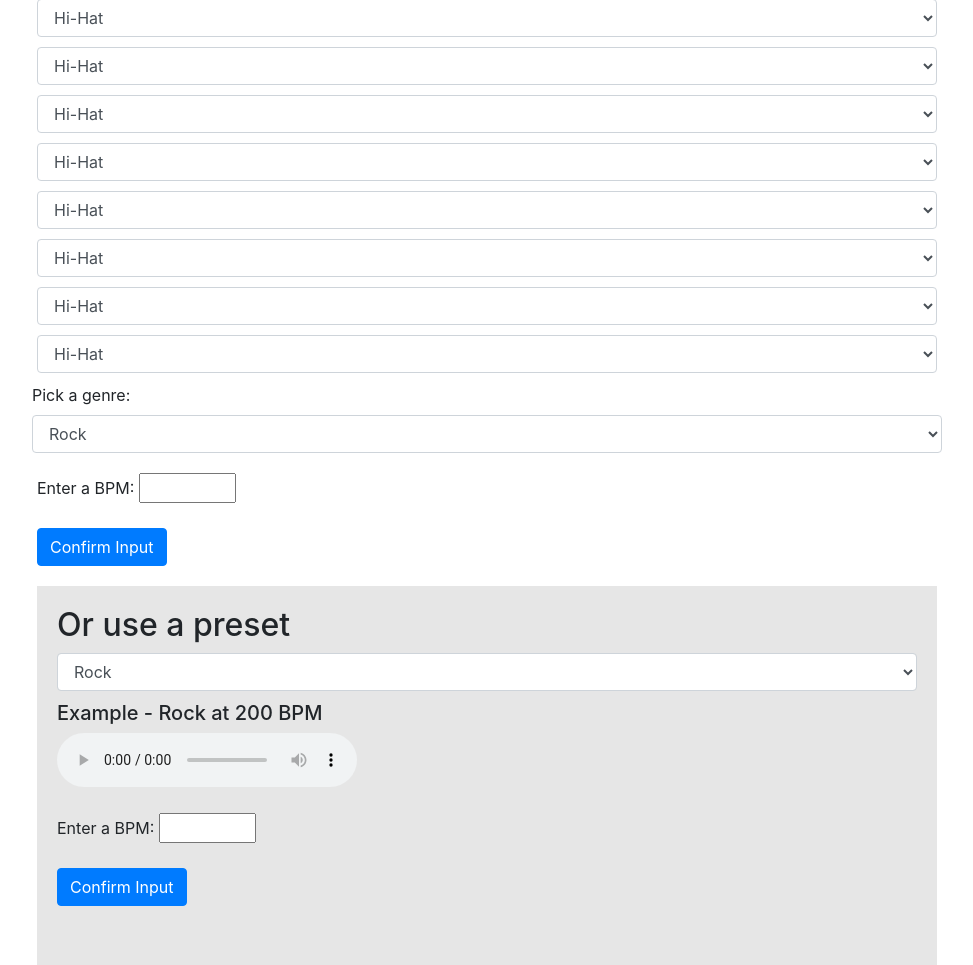
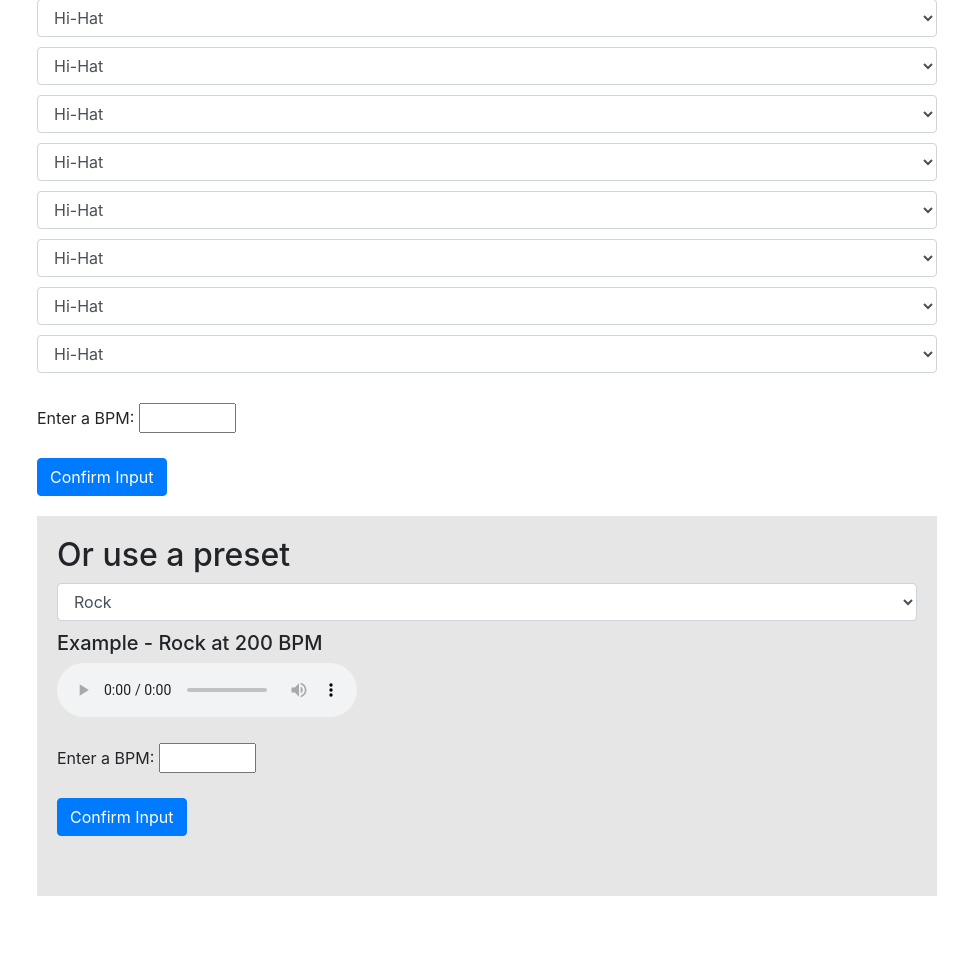
Before and after one commit to Dupeydoo/DRAG, a Django app: page /Diversify/ in a window 1280 px wide. Shown: the part 343-1308 px from the top of the page, without its empty margins (153-1126 px from the left). Run offline with Django 3.2, Linux system fonts and the light colour scheme; some libraries are stand-ins or nearby versions.

Commit message:
Added more presets, sharpening up for apache development.

```diff
--- a/DRAG/datacontext.py
+++ b/DRAG/datacontext.py
@@ -16,10 +16,10 @@ context = {
     "automated_generations": 100,                                                # Number of automated generations ran.
     "population_size": 10,                                                       # Size of the GA population.
     "copy_ratio": 0.3,                                                           # Number of copies to create initially.
-    "tournament_size": 5,                                                        # Tournament selection parameter.
+    "tournament_size": 4,                                                        # Tournament selection parameter.
     "time_signature": 8,                                                         # In this case total beats in two bars.
-    "cross_prob": 0.5,                                                           # The probability of crossover.
-    "muta_prob": 0.5,                                                            # The probability of mutation.
+    "cross_prob": 0.3,                                                           # The probability of crossover.
+    "muta_prob": 0.6,                                                            # The probability of mutation.
     "is_home": False,                                                            # Helps control the menu options.
     "system_path": os.path.dirname(os.path.dirname(os.path.abspath(__file__))),  # Location of the DRAG directory
     "wav_path": "/DRAG/static/wavfiles/"                                         # Location of the server wav files.
--- a/DRAG/settings.py
+++ b/DRAG/settings.py
@@ -24,7 +24,7 @@ SECRET_KEY = 'eppqir%otc_0k)0fox(yu&1&77r6^#m^&6924dchv@yxrgfgha'
 # SECURITY WARNING: don't run with debug turned on in production!
 DEBUG = True
 
-ALLOWED_HOSTS = []
+ALLOWED_HOSTS = ["192.168.0.13", "127.0.0.1"]
 
 # Application definition
 
--- a/DRAGNN/machinelearning/classification.py
+++ b/DRAGNN/machinelearning/classification.py
@@ -42,7 +42,7 @@ def perform_classification(data, fitness, features, request, hot_encoder):
     clf = GridSearchCV(ensemble.RandomForestClassifier(n_jobs=-1), tuned_parameters, n_jobs=-1, cv=CROSS_VAL_FOLDS)
     clf.fit(data, fitness)
     predictions = clf.predict(data)
-    # write_to_file(predictions, fitness, features)
+    write_to_file(predictions, fitness, features)
     ag.run(clf, request, hot_encoder)
 
 
--- a/DRAGNN/views.py
+++ b/DRAGNN/views.py
@@ -6,7 +6,7 @@ from DRAGProj.dragcommon import pageerror as pe
 from DRAGProj.dragcommon import viewshelper as vh
 
 from DRAGNN.machinelearning import classification as cl
-import uuid
+from DRAGNN.storage import datastore as ds
 
 
 def machinelearn(request):
@@ -29,4 +29,6 @@ def finished(request):
     if request.session["current_generation"] != context["manual_generations"] + context["automated_generations"]:
         return pe.catch_critical_error(request)
     context["population_range"] = range(context["population_size"])
+    if "user_id" not in request.session:
+        ds.delete_data_store(request.session["user_id"])
     return render(request, "finish.html", context)
--- a/DRAGProj/forms/custominputform.py
+++ b/DRAGProj/forms/custominputform.py
@@ -37,15 +37,6 @@ instrument_choices = (
 instrument_choices (:obj:`tuple` of :obj:`tuple`): The choices to be visible on the input drop-downs.
 """
 
-genres = [
-    ("Rock", "Rock"),
-    ("Jazz", "Jazz"),
-    ("Blues", "Blues")
-]
-"""
-genres (:obj:`list` of :obj:`tuple`): The choices of genre for the input drop-down.
-"""
-
 
 class CustomInputForm(forms.Form):
     """
@@ -55,7 +46,6 @@ class CustomInputForm(forms.Form):
     Attributes:
         beat + number (:obj:`TypedChoiceField`): Each beat has its own drop-down object using a HTML5 Select.
         bpm (:obj:`IntegerField`): An object representing a HTML5 number input for the bpm.
-        genre (:obj:`ChoiceField`): An object representing a HTML5 drop-down for choosing track genre.
     """
     beat_one = forms.TypedChoiceField(choices=instrument_choices, coerce=int,
                                       widget=forms.Select(attrs={"class": "form-control cb"}))
@@ -75,7 +65,6 @@ class CustomInputForm(forms.Form):
                                         widget=forms.Select(attrs={"class": "form-control cb"}))
     bpm = forms.IntegerField(max_value=250, min_value=60,
                              widget=forms.NumberInput(attrs={"id": "bpm", "name": "bpm"}))
-    genre = forms.ChoiceField(choices=genres, widget=forms.Select(attrs={"class": "form-control", "id": "genre"}))
 
     def clean(self):
         cleaned_data = super().clean()
--- a/DRAGProj/forms/presetform.py
+++ b/DRAGProj/forms/presetform.py
@@ -16,7 +16,9 @@ This module houses the simple PresetForm used for ease of the user.
 preset_choices = (
     (0, "Rock"),
     (1, "Rock-Two"),
-    (2, "Rock-Three")
+    (2, "Rock-Three"),
+    (3, "Alternative"),
+    (4, "Alternative-Two")
 )
 """
 preset_choices (:obj:`tuple` of :obj:`tuple`): A list of available presets to
--- a/DRAGProj/templates/DRAG/geneticform.html
+++ b/DRAGProj/templates/DRAG/geneticform.html
@@ -23,10 +23,6 @@
             {{ form.beat_six }}
             {{ form.beat_seven }}
             {{ form.beat_eight }}
-            <div class="form-row">
-                <label for="genre">Pick a genre: </label>
-                {{ form.genre }}
-            </div>
             <div class="form-element">
                 <label for="bpm">Enter a BPM: </label>
                 {{ form.bpm }}
--- a/DRAGProj/views.py
+++ b/DRAGProj/views.py
@@ -12,6 +12,8 @@ from DRAGProj.dragcommon.appstart import AppStart
 import DRAGProj.dragcommon.formhelper as fh
 import DRAGProj.dragcommon.pageerror as pe
 import DRAGProj.dragcommon.viewshelper as vh
+
+import DRAGNN.storage.datastore as ds
 
 """
 Handles view and form logic within the DRAGProj application.
@@ -49,6 +51,9 @@ def index(request):
     response = render(request, "DRAG/index.html", {"is_home": True})
     cookie_uuid = request.COOKIES["track_identifier"] if "track_identifier" in request.COOKIES else None
     vh.set_uuid_cookie(response, request, cookie_uuid)
+
+    if "user_id" not in request.session:
+        ds.delete_data_store(request.session["user_id"])
     return response
 
 
@@ -129,7 +134,7 @@ def diversify(request):
         form = CustomInputForm(request.POST)  # Make an input form.
 
         if form.is_valid():
-            request.session["genre"] = form.cleaned_data["genre"]
+            request.session["genre"] = "Rock"
             request.session["bpm"] = form.cleaned_data["bpm"]
             request.session["input"] = fh.construct_input(
                 form.cleaned_data)  # Get all the clean data from the POST form.
@@ -159,7 +164,7 @@ def preset(request):
         if form.is_valid():
             request.session["bpm"] = form.cleaned_data["bpm"]
             request.session["input"] = fh.get_preset(form.cleaned_data["preset"])
-            request.session["genre"] = "Rock"  # As before get the cleaned form POST data.
+            request.session["genre"] = "Rock"
             return HttpResponseRedirect('/FirstFitness')  # Proceed to rate tracks.
 
         else:
@@ -185,6 +190,8 @@ def error(request):
     response = render(request, 'DRAG/error.html', dc.context)
     cookie_uuid = request.COOKIES["track_identifier"]
     vh.set_uuid_cookie(response, request, cookie_uuid)
+    if "user_id" not in request.session:
+        ds.delete_data_store(request.session["user_id"])
     return response
 
 
--- /dev/null
+++ b/robots.txt
@@ -0,0 +1,2 @@
+User-agent: *
+Disallow: /
```
Also changed, not shown: db.sqlite3.
